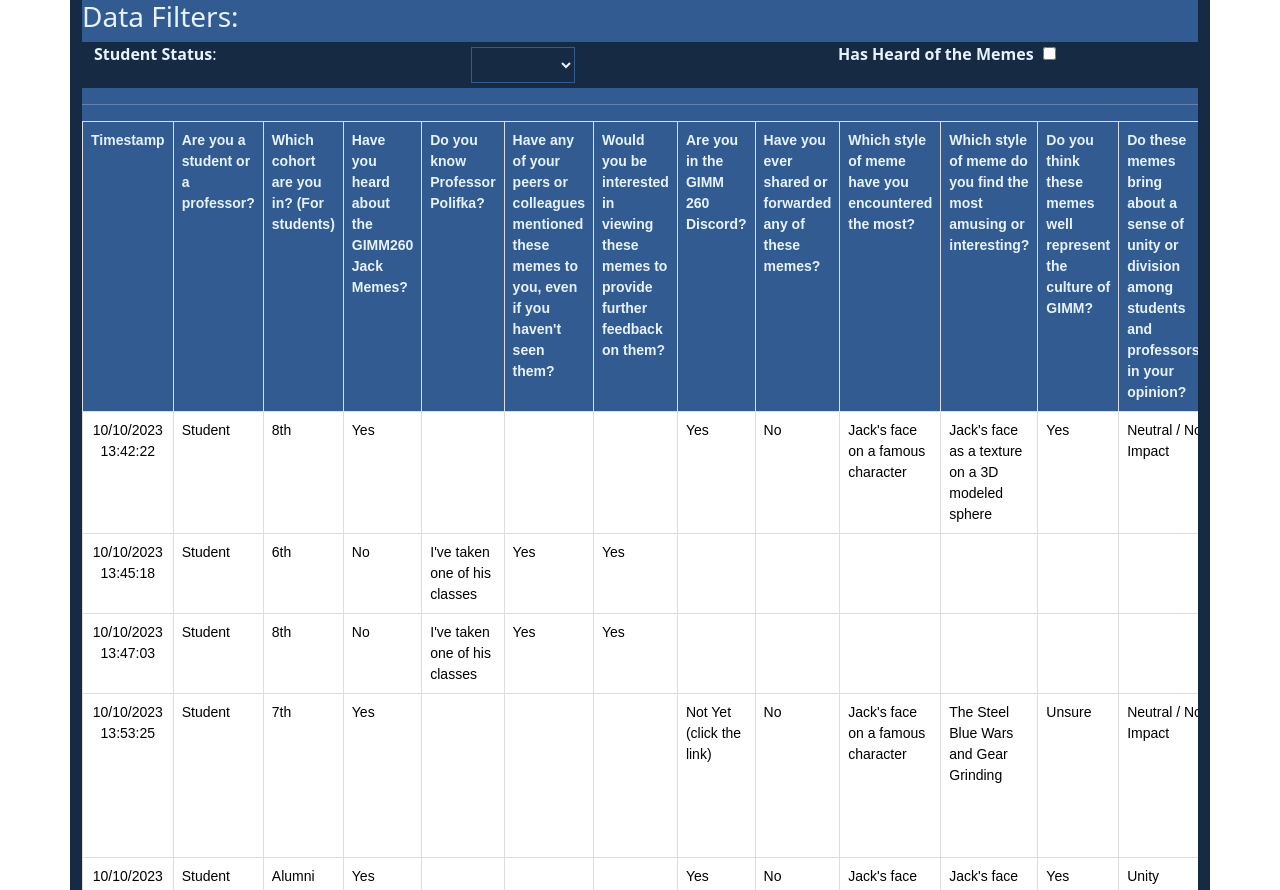
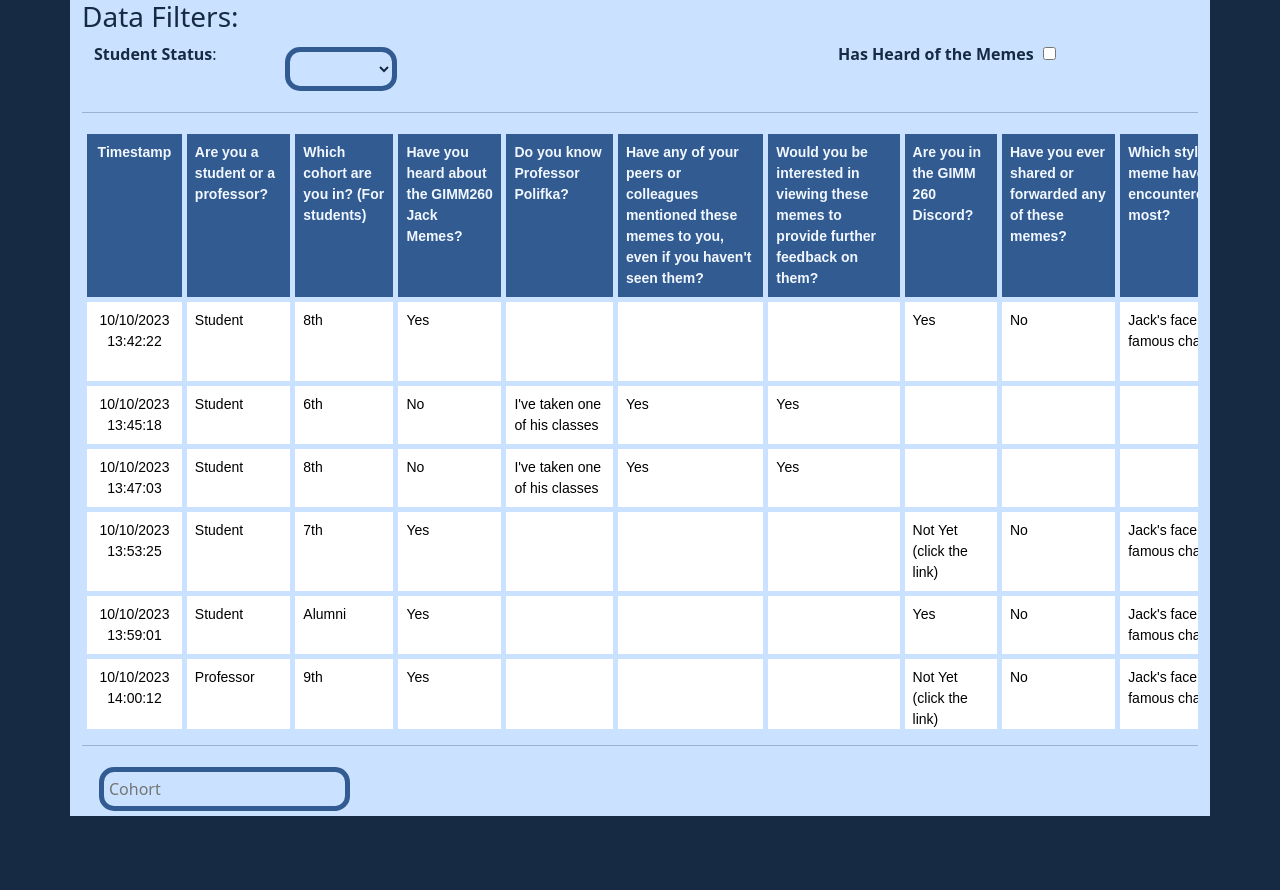
Before and after one commit to AlignTheDeveloper/MemeData, a website: page pa11/MemeDataTable.html in a window 1280 px wide. Shown: the top 890 px of the page. After the commit the page ends 816 px from the top, so only its background shows below. Drawn offline with nearby package versions, Linux system fonts and the light colour scheme.

Commit message:
updated style sheet and some react stuff
React:
Better Spacing for filters
placeholder text for cohort

Stylesheet:
Cohesive colors and borders around options
sticky scroll bar
overflow-y

```diff
--- a/pa11/Assets/Js/React/Component/reactStuff.js
+++ b/pa11/Assets/Js/React/Component/reactStuff.js
@@ -204,18 +204,19 @@
         <h3>Data Filters:</h3>
         <div className="container">
           <div className="row">
-            <div className="col-md-4">
+            <div className="col-md-2">
               <p>
                 <b>Student Status</b>:
               </p>
             </div>
-            <div className="col-md-4">
+            <div className="col-md-2">
               <select onChange={updateStudentOrProfessor}>
                 <option value="">&nbsp;</option>
                 <option value="Student">Student</option>
                 <option value="Professor">Professor</option>
               </select>
             </div>
+            <div className="col-md-4"></div>
             <div className="col-md-4">
               <b>Has Heard of the Memes </b>
               <input type="checkbox" onChange={updateHasHeardOfMemes} />
@@ -241,6 +242,7 @@
               <input
                 list="cohort-number"
                 name="cohort-number"
+                placeholder="Cohort"
                 onChange={updateCohortNum}
               ></input>
               <datalist id="cohort-number">
--- a/pa11/css/MemeDataTable.css
+++ b/pa11/css/MemeDataTable.css
@@ -1,21 +1,36 @@
-#react-data-table {
-    color: #e7f2ff;
-    background-color: #325b91;
+/* General styles */
+#react-data-table,
+.row,
+select,
+input {
+    color: #172a43;
+    background-color: #cae2ff;
 }
 
-select {
-    color: #e7f2ff;
+body {
     background-color: #172a43;
 }
 
-.row {
-    color: #e7f2ff;
-    background-color: #172a43;
+/* Table styles */
+.table {
+    width: 200%;
+    border-collapse: collapse;
+    font-family: Arial, sans-serif;
+    font-size: 14px;
+    color: #cae2ff;
 }
 
-input {
-    color: #e7f2ff;
-    background-color: #172a43;
+.table th,
+.table td {
+    border: 5px solid #cae2ff;
+    border-radius: 5px;
+    padding: 8px;
+    text-align: left;
+}
+
+.table th {
+    background-color: #325b91;
+    color: #f1f7ff;
 }
 
 .table tr:nth-child(even) {
@@ -23,48 +38,41 @@ input {
 }
 
 .table tr:hover {
-    background-color: #e9e9e9;
+    background-color: #cae2ff;
 }
 
-.container select, .container input {
-    padding: 5px;
-    margin: 5px;
-    border: 1px solid #325b91;
+/* Responsive styles for table */
+.table-responsive {
+    overflow-y: auto;
+    max-height: 600px; /* Adjusted for better responsiveness */
 }
 
-.table th:first-child, .table td:first-child {
+.table thead {
+    position: sticky;
+    top: 0;
+    background-color: #325b91;
+    z-index: 1;
+}
+
+/* Styles for first cell in each row */
+.table th:first-child,
+.table td:first-child {
     text-align: center;
 }
 
-.table-responsive {
-    overflow-x: auto;
+/* Styles for form elements in container */
+.container select,
+.container input {
+    padding: 5px;
+    margin: 5px;
+    border: 5px solid #325b91;
+    border-radius: 15px;
 }
 
+/* Responsive styles for smaller screens */
 @media screen and (max-width: 600px) {
     .table th, .table td {
-      display: block;
-      width: 100%;
+        display: block;
+        width: 100%;
     }
 }
-
-.table {
-    width: 100%;
-    border-collapse: collapse;
-    font-family: Arial, sans-serif;
-    font-size: 14px;
-}
-
-.table th, .table td {
-    border: 1px solid #ddd;
-    padding: 8px;
-    text-align: left;
-}
-
-.table th {
-    background-color: #325b91;
-    color: #e7f2ff;
-}
-
-.container.fluid{
-    background-color: black;
-}
```
